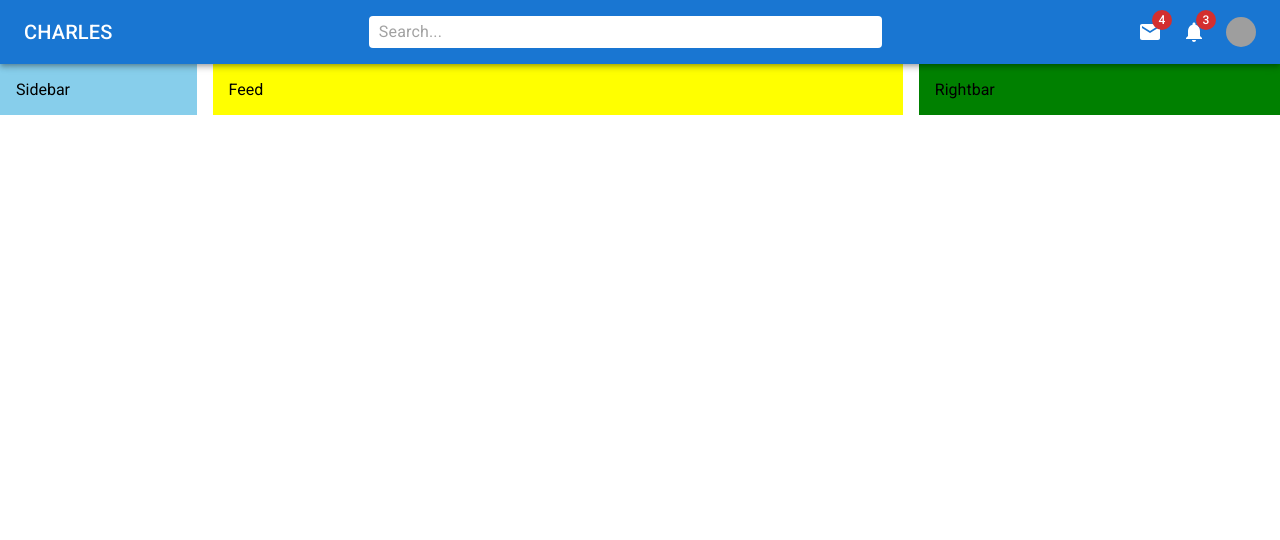
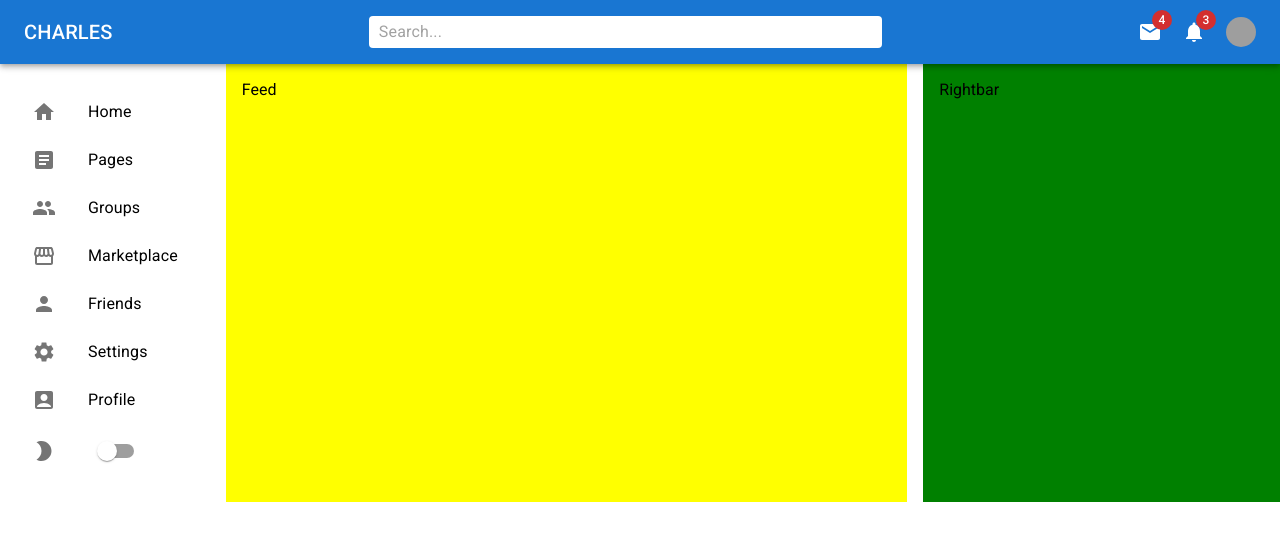
Before and after one commit to icecrimu/learn-mui-5, a React (Create React App) app: page / in a window 1280 px wide. Shown: the top 540 px of the page. Built offline with nearby package versions, Linux system fonts and the light colour scheme; grey boxes are pictures that could not be loaded.

Commit message:
Mui Sidebar

```diff
--- a/src/components/Sidebar.jsx
+++ b/src/components/Sidebar.jsx
@@ -1,15 +1,100 @@
 import React from "react"
-import { Box } from "@mui/material"
+import {
+  Box,
+  List,
+  ListItem,
+  ListItemButton,
+  ListItemIcon,
+  ListItemText,
+  Switch
+} from "@mui/material"
+import {
+  AccountBox,
+  Article,
+  Group,
+  Home,
+  ModeNight,
+  Person,
+  Settings,
+  Storefront
+} from "@mui/icons-material"
 
 const Sidebar = () => {
   return (
-    <Box
-      bgcolor="skyblue"
-      flex={1}
-      p={2}
-      sx={{ display: { xs: "none", sm: "block" } }}
-    >
-      Sidebar
+    <Box flex={1} p={2} sx={{ display: { xs: "none", sm: "block" } }}>
+      <List>
+        <ListItem disablePadding>
+          <ListItemButton component="a" href="#home">
+            <ListItemIcon>
+              <Home />
+            </ListItemIcon>
+            <ListItemText primary="Home" />
+          </ListItemButton>
+        </ListItem>
+
+        <ListItem disablePadding>
+          <ListItemButton component="a" href="#simple-list">
+            <ListItemIcon>
+              <Article />
+            </ListItemIcon>
+            <ListItemText primary="Pages" />
+          </ListItemButton>
+        </ListItem>
+
+        <ListItem disablePadding>
+          <ListItemButton component="a" href="#simple-list">
+            <ListItemIcon>
+              <Group />
+            </ListItemIcon>
+            <ListItemText primary="Groups" />
+          </ListItemButton>
+        </ListItem>
+
+        <ListItem disablePadding>
+          <ListItemButton component="a" href="#simple-list">
+            <ListItemIcon>
+              <Storefront />
+            </ListItemIcon>
+            <ListItemText primary="Marketplace" />
+          </ListItemButton>
+        </ListItem>
+
+        <ListItem disablePadding>
+          <ListItemButton component="a" href="#simple-list">
+            <ListItemIcon>
+              <Person />
+            </ListItemIcon>
+            <ListItemText primary="Friends" />
+          </ListItemButton>
+        </ListItem>
+
+        <ListItem disablePadding>
+          <ListItemButton component="a" href="#simple-list">
+            <ListItemIcon>
+              <Settings />
+            </ListItemIcon>
+            <ListItemText primary="Settings" />
+          </ListItemButton>
+        </ListItem>
+
+        <ListItem disablePadding>
+          <ListItemButton component="a" href="#simple-list">
+            <ListItemIcon>
+              <AccountBox />
+            </ListItemIcon>
+            <ListItemText primary="Profile" />
+          </ListItemButton>
+        </ListItem>
+
+        <ListItem disablePadding>
+          <ListItemButton>
+            <ListItemIcon>
+              <ModeNight />
+            </ListItemIcon>
+            <Switch />
+          </ListItemButton>
+        </ListItem>
+      </List>
     </Box>
   )
 }
```
